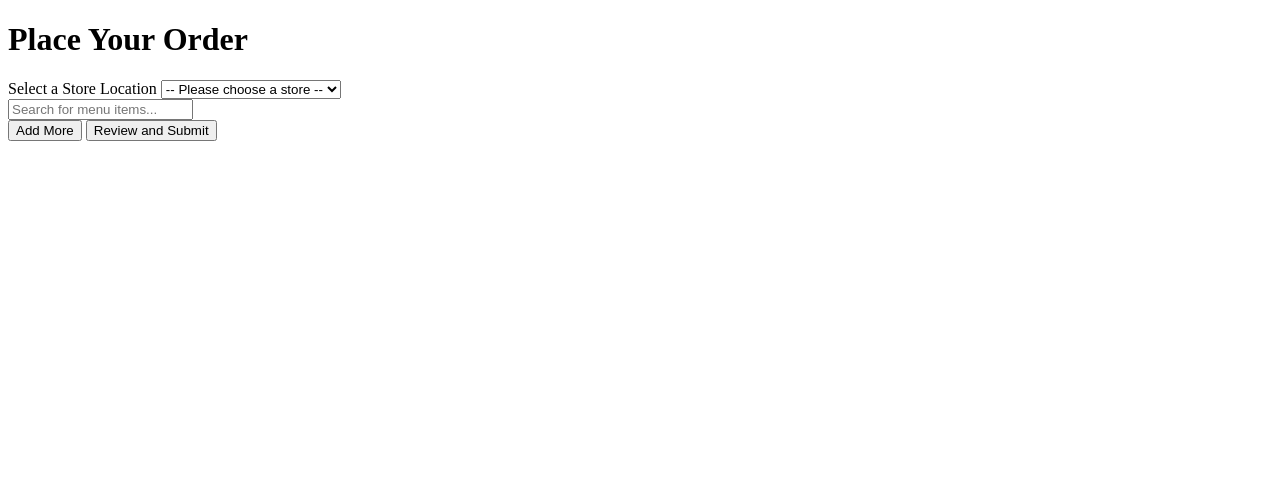
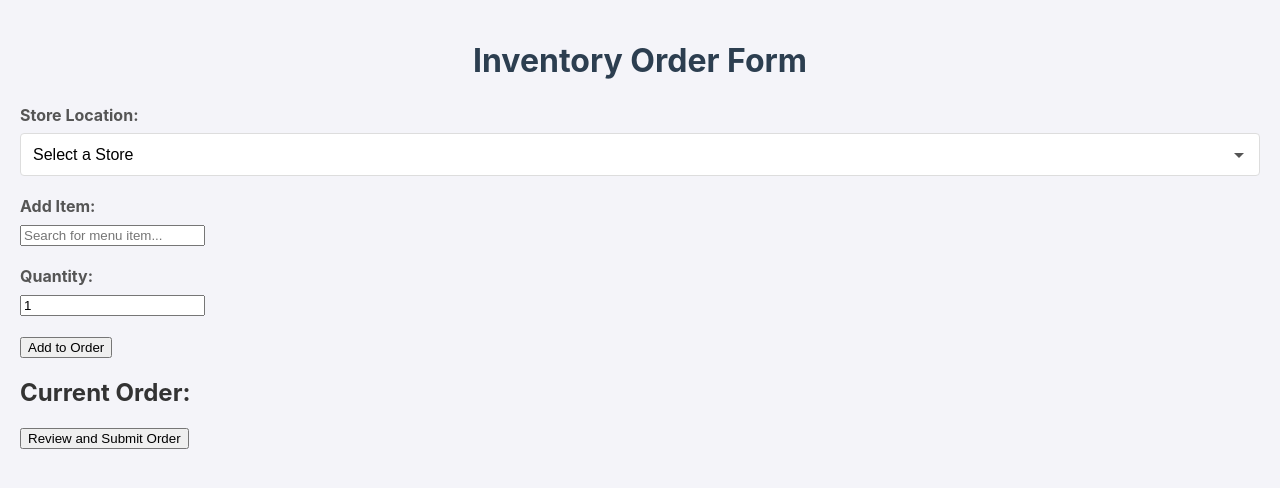
Before and after one commit to ZParc25/zparc25.github.io, a plain HTML site: page index.html in a window 1280 px wide. Drawn offline with Linux system fonts and the light colour scheme.

Commit message:
Update index.html

```diff
--- a/index.html
+++ b/index.html
@@ -3,39 +3,45 @@
 <head>
     <meta charset="UTF-8">
     <meta name="viewport" content="width=device-width, initial-scale=1.0">
-    <title>Dynamic Order Form</title>
-    <!-- This line links to your stylesheet -->
-    <link rel="stylesheet" href="style.css">
+    <title>Inventory Order Form</title>
+    <link rel="stylesheet" href="ai_studio_code.css">
 </head>
 <body>
+    <div class="container">
+        <h1>Inventory Order Form</h1>
 
-    <div class="order-form-container">
-        <h1>Place Your Order</h1>
+        <form id="orderForm">
+            <div class="form-group">
+                <label for="storeLocation">Store Location:</label>
+                <select id="storeLocation" required>
+                    <option value="">Select a Store</option>
+                    <option value="storeA">Store A</option>
+                    <option value="storeB">Store B</option>
+                    <option value="storeC">Store C</option>
+                </select>
+            </div>
 
-        <!-- START: New Store Selector Dropdown -->
-        <div class="form-group">
-            <label for="store-selector">Select a Store Location</label>
-            <select id="store-selector" name="store">
-                <option value="" disabled selected>-- Please choose a store --</option>
-            </select>
-        </div>
-        <!-- END: New Store Selector Dropdown -->
+            <div class="form-group">
+                <label for="menuItem">Add Item:</label>
+                <input type="text" id="menuItem" placeholder="Search for menu item..." autocomplete="off">
+                <div id="autocomplete-list" class="autocomplete-items"></div>
+            </div>
 
-        <div class="search-container">
-            <input type="text" id="item-search" placeholder="Search for menu items...">
-            <div id="autocomplete-results" class="autocomplete-results"></div>
-        </div>
+            <div class="form-group">
+                <label for="quantity">Quantity:</label>
+                <input type="number" id="quantity" value="1" min="1">
+            </div>
 
-        <!-- This is where selected items will be dynamically added by JavaScript -->
-        <div id="order-items"></div>
+            <button type="button" id="addItemBtn">Add to Order</button>
 
-        <div class="form-buttons">
-            <button id="add-more-btn">Add More</button>
-            <button id="review-submit-btn">Review and Submit</button>
-        </div>
+            <h2>Current Order:</h2>
+            <ul id="orderList">
+                </ul>
+
+            <button type="button" id="reviewSubmitBtn">Review and Submit Order</button>
+        </form>
     </div>
 
-    <!-- This line links to your JavaScript file -->
-    <script src="script.js"></script>
+    <script src="ai_studio_code.js"></script>
 </body>
 </html>
```
